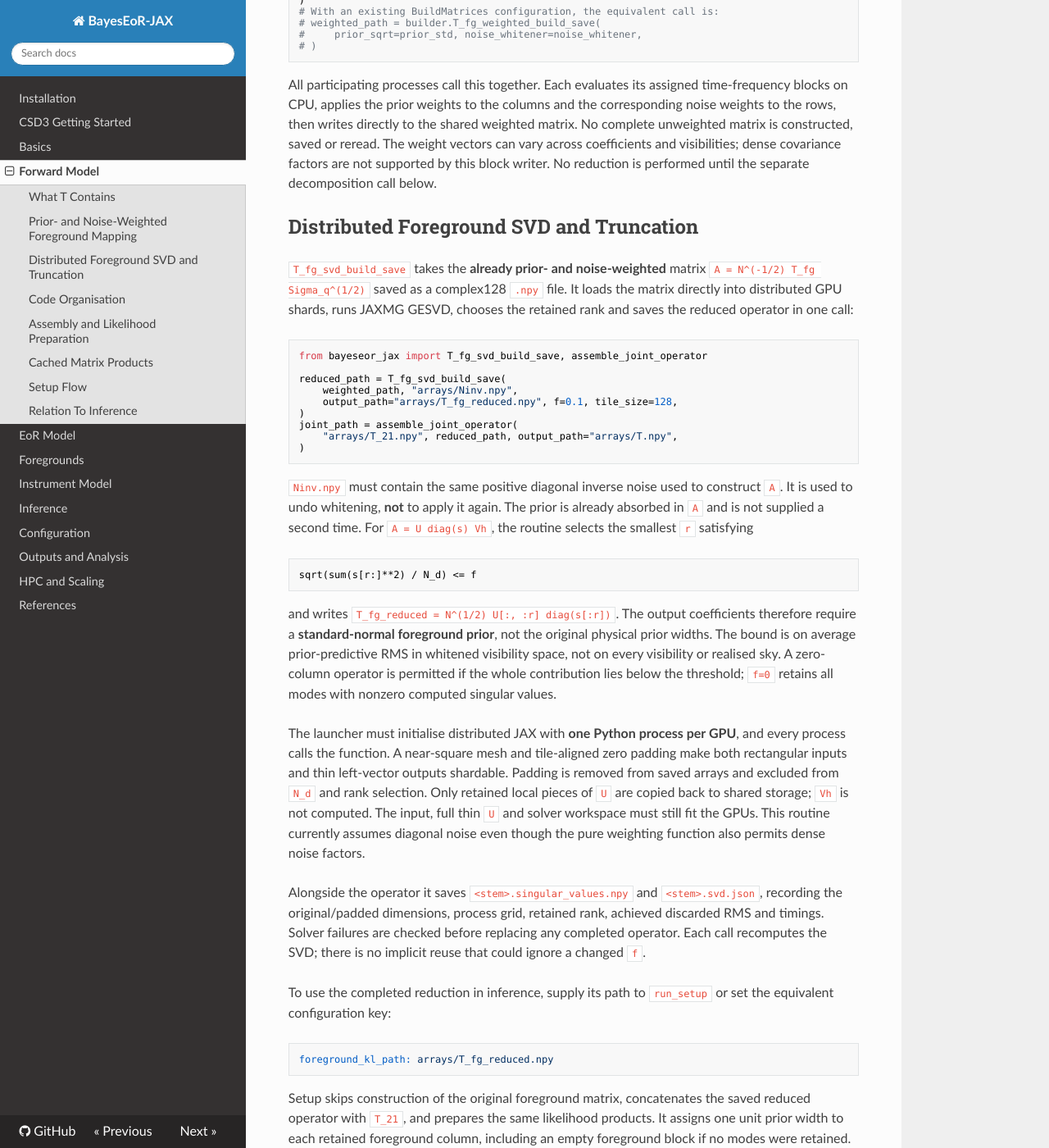
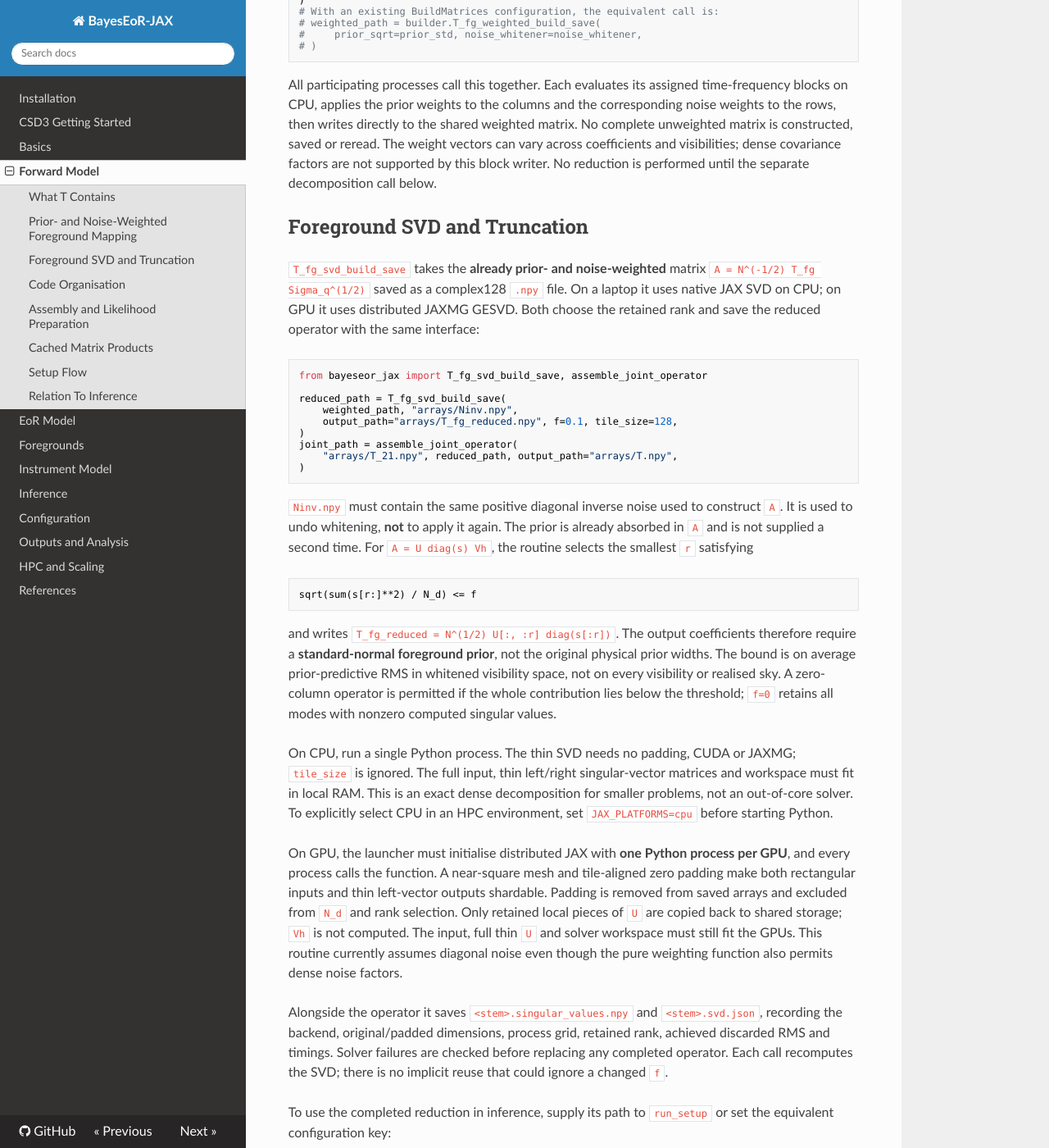
Before and after one commit to JacobTutt/BayesEoR-JAX, an MkDocs documentation site: the page built from docs/forward-model.md, in a window 1280 px wide and 1400 px high, scrolled down 3014 px. Shown: the whole window at 82% size. Built offline with MkDocs 1.6.1, drawn with Linux system fonts in a browser that asks for light colours; nearby versions of some CDN libraries.

Commit message:
Document laptop KL construction and memory requirements

````diff
--- a/docs/forward-model.md
+++ b/docs/forward-model.md
@@ -165,12 +165,12 @@ reread. The weight vectors can vary across coefficients and visibilities;
 dense covariance factors are not supported by this block writer. No reduction
 is performed until the separate decomposition call below.
 
-## Distributed Foreground SVD and Truncation
+## Foreground SVD and Truncation
 
 `T_fg_svd_build_save` takes the **already prior- and noise-weighted** matrix
-`A = N^(-1/2) T_fg Sigma_q^(1/2)` saved as a complex128 `.npy` file. It loads
-the matrix directly into distributed GPU shards, runs JAXMG GESVD, chooses the
-retained rank and saves the reduced operator in one call:
+`A = N^(-1/2) T_fg Sigma_q^(1/2)` saved as a complex128 `.npy` file. On a laptop
+it uses native JAX SVD on CPU; on GPU it uses distributed JAXMG GESVD. Both choose
+the retained rank and save the reduced operator with the same interface:
 
 ```python
 from bayeseor_jax import T_fg_svd_build_save, assemble_joint_operator
@@ -200,7 +200,13 @@ visibility space, not on every visibility or realised sky. A zero-column operato
 is permitted if the whole contribution lies below the threshold; `f=0` retains
 all modes with nonzero computed singular values.
 
-The launcher must initialise distributed JAX with **one Python process per GPU**,
+On CPU, run a single Python process. The thin SVD needs no padding, CUDA or JAXMG;
+`tile_size` is ignored. The full input, thin left/right singular-vector matrices
+and workspace must fit in local RAM. This is an exact dense decomposition for
+smaller problems, not an out-of-core solver. To explicitly select CPU in an HPC
+environment, set `JAX_PLATFORMS=cpu` before starting Python.
+
+On GPU, the launcher must initialise distributed JAX with **one Python process per GPU**,
 and every process calls the function. A near-square mesh and tile-aligned zero
 padding make both rectangular inputs and thin left-vector outputs shardable.
 Padding is removed from saved arrays and excluded from `N_d` and rank selection.
@@ -210,7 +216,7 @@ This routine currently assumes diagonal noise even though the pure weighting
 function also permits dense noise factors.
 
 Alongside the operator it saves `<stem>.singular_values.npy` and
-`<stem>.svd.json`, recording the original/padded dimensions, process grid,
+`<stem>.svd.json`, recording the backend, original/padded dimensions, process grid,
 retained rank, achieved discarded RMS and timings. Solver failures are checked
 before replacing any completed operator. Each call recomputes the SVD; there is
 no implicit reuse that could ignore a changed `f`.
````
Also changed, not shown: README.md (+3 -3 lines), docs/foregrounds.md (+3 -2 lines), docs/installation.md (+5 -3 lines).
